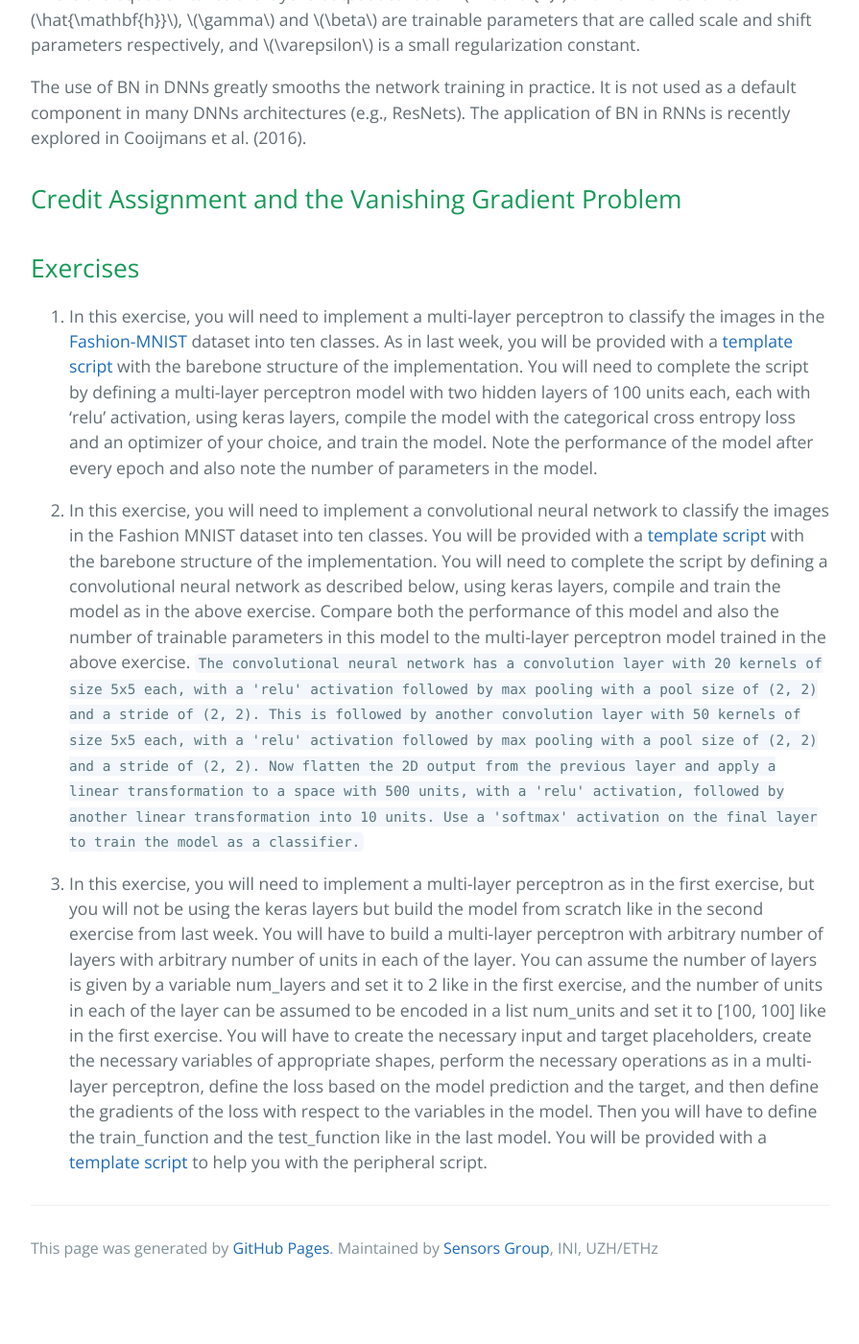
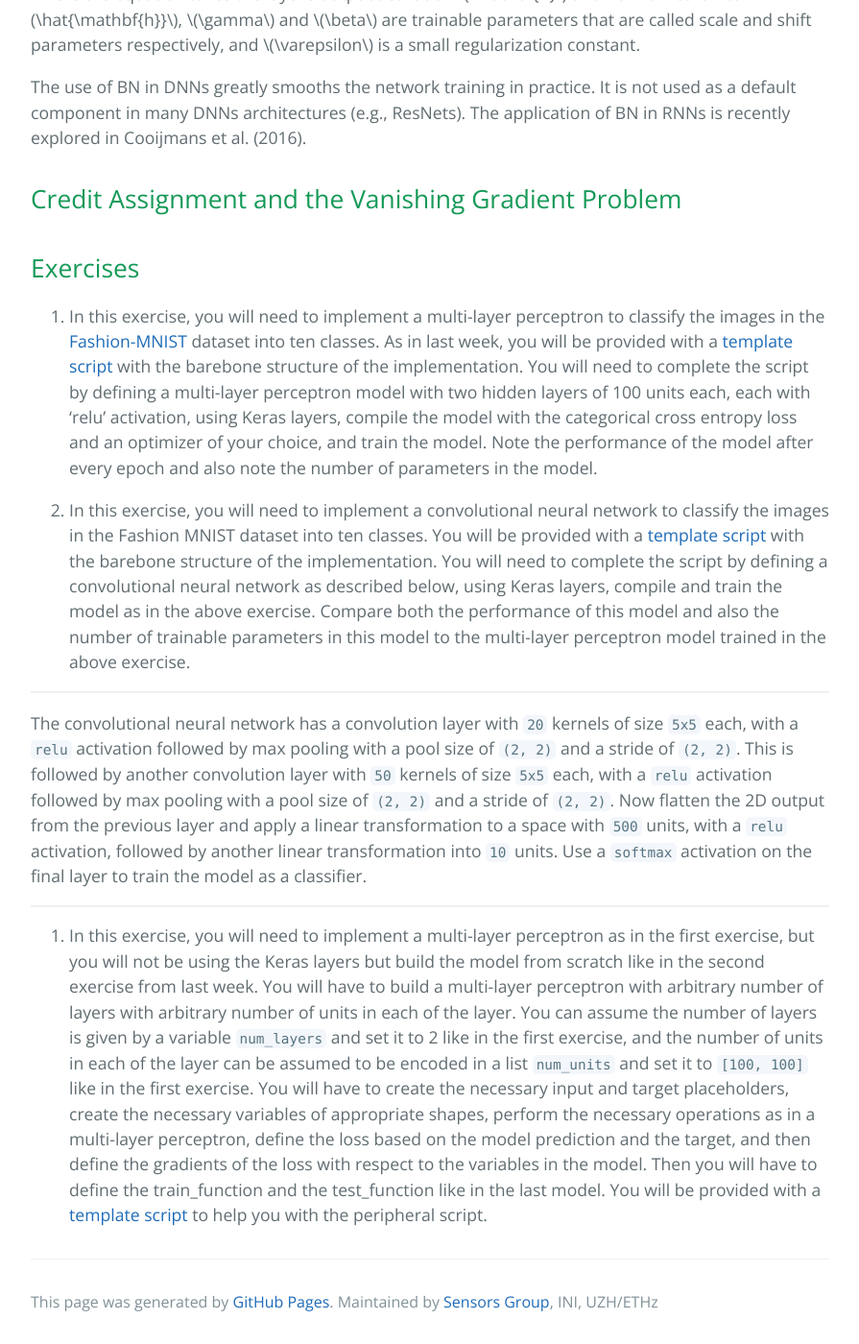
Before and after one commit to PnS2018/pns2018.github.com, a Jekyll site: the page built from session_03.md, in a window 1280 px wide and 1400 px high, scrolled down 7402 px. Shown: the whole window at 96% size, without its empty margins (192-1087 px from the left). Built offline with Jekyll 4.4.1, drawn with Linux system fonts in a browser that asks for light colours; nearby versions of some CDN libraries; before the commit the page ends 8746 px from its top, so only the background shows below that; part of the change alters nothing that is shown; some of the changed text lies outside the part shown.

````diff
--- a/session_03.md
+++ b/session_03.md
@@ -208,7 +208,7 @@ $$
 \begin{aligned}
     \mathbf{r}^{l}&\sim\text{Bernoulli}(p) \\
     \tilde{\mathbf{h}}^{l-1}&=\mathbf{r}^{l}*\mathbf{h}^{l-1} \\
-    \tilde{\mathbf{h}}^{l}&=f(\tilde{\mathbf{h}}^{l-1})
+    \tilde{\mathbf{h}}^{l}&=f^{l}(\tilde{\mathbf{h}}^{l-1})
 \end{aligned}
 $$
 
@@ -231,9 +231,14 @@ The use of BN in DNNs greatly smooths the network training in practice. It is no
 
 ## Exercises
 
-1. In this exercise, you will need to implement a multi-layer perceptron to classify the images in the [Fashion-MNIST](https://github.com/zalandoresearch/fashion-mnist) dataset into ten classes. As in last week, you will be provided with a [template script](./res/code/mlp-with-keras-layers-template.py) with the barebone structure of the implementation. You will need to complete the script by defining a multi-layer perceptron model with two hidden layers of 100 units each, each with 'relu' activation, using keras layers, compile the model with the categorical cross entropy loss and an optimizer of your choice, and train the model. Note the performance of the model after every epoch and also note the number of parameters in the model.
+1. In this exercise, you will need to implement a multi-layer perceptron to classify the images in the [Fashion-MNIST](https://github.com/zalandoresearch/fashion-mnist) dataset into ten classes. As in last week, you will be provided with a [template script](./res/code/mlp-with-keras-layers-template.py) with the barebone structure of the implementation. You will need to complete the script by defining a multi-layer perceptron model with two hidden layers of 100 units each, each with 'relu' activation, using Keras layers, compile the model with the categorical cross entropy loss and an optimizer of your choice, and train the model. Note the performance of the model after every epoch and also note the number of parameters in the model.
 
-2. In this exercise, you will need to implement a convolutional neural network to classify the images in the Fashion MNIST dataset into ten classes. You will be provided with a [template script](./res/code/conv-net-with-keras-layers-template.py) with the barebone structure of the implementation. You will need to complete the script by defining a convolutional neural network as described below, using keras layers, compile and train the model as in the above exercise. Compare both the performance of this model and also the number of trainable parameters in this model to the multi-layer perceptron model trained in the above exercise.
-```The convolutional neural network has a convolution layer with 20 kernels of size 5x5 each, with a 'relu' activation followed by max pooling with a pool size of (2, 2) and a stride of (2, 2). This is followed by another convolution layer with 50 kernels of size 5x5 each, with a 'relu' activation followed by max pooling with a pool size of (2, 2) and a stride of (2, 2). Now flatten the 2D output from the previous layer and apply a linear transformation to a space with 500 units, with a 'relu' activation, followed by another linear transformation into 10 units. Use a 'softmax' activation on the final layer to train the model as a classifier.```
+2. In this exercise, you will need to implement a convolutional neural network to classify the images in the Fashion MNIST dataset into ten classes. You will be provided with a [template script](./res/code/conv-net-with-keras-layers-template.py) with the barebone structure of the implementation. You will need to complete the script by defining a convolutional neural network as described below, using Keras layers, compile and train the model as in the above exercise. Compare both the performance of this model and also the number of trainable parameters in this model to the multi-layer perceptron model trained in the above exercise.
 
-3. In this exercise, you will need to implement a multi-layer perceptron as in the first exercise, but you will not be using the keras layers but build the model from scratch like in the second exercise from last week. You will have to build a multi-layer perceptron with arbitrary number of layers with arbitrary number of units in each of the layer. You can assume the number of layers is given by a variable num_layers and set it to 2 like in the first exercise, and the number of units in each of the layer can be assumed to be encoded in a list num_units and set it to [100, 100] like in the first exercise. You will have to create the necessary input and target placeholders, create the necessary variables of appropriate shapes, perform the necessary operations as in a multi-layer perceptron, define the loss based on the model prediction and the target, and then define the gradients of the loss with respect to the variables in the model. Then you will have to define the train_function and the test_function like in the last model. You will be provided with a [template script](./res/code/mlp-basic-template.py) to help you with the peripheral script.
+---
+
+The convolutional neural network has a convolution layer with `20` kernels of size `5x5` each, with a `relu` activation followed by max pooling with a pool size of `(2, 2)` and a stride of `(2, 2)`. This is followed by another convolution layer with `50` kernels of size `5x5` each, with a `relu` activation followed by max pooling with a pool size of `(2, 2)` and a stride of `(2, 2)`. Now flatten the 2D output from the previous layer and apply a linear transformation to a space with `500` units, with a `relu` activation, followed by another linear transformation into `10` units. Use a `softmax` activation on the final layer to train the model as a classifier.
+
+---
+
+3. In this exercise, you will need to implement a multi-layer perceptron as in the first exercise, but you will not be using the Keras layers but build the model from scratch like in the second exercise from last week. You will have to build a multi-layer perceptron with arbitrary number of layers with arbitrary number of units in each of the layer. You can assume the number of layers is given by a variable `num_layers` and set it to 2 like in the first exercise, and the number of units in each of the layer can be assumed to be encoded in a list `num_units` and set it to `[100, 100]` like in the first exercise. You will have to create the necessary input and target placeholders, create the necessary variables of appropriate shapes, perform the necessary operations as in a multi-layer perceptron, define the loss based on the model prediction and the target, and then define the gradients of the loss with respect to the variables in the model. Then you will have to define the train_function and the test_function like in the last model. You will be provided with a [template script](./res/code/mlp-basic-template.py) to help you with the peripheral script.
````
